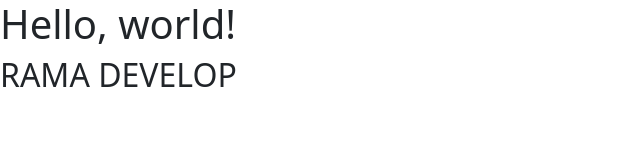
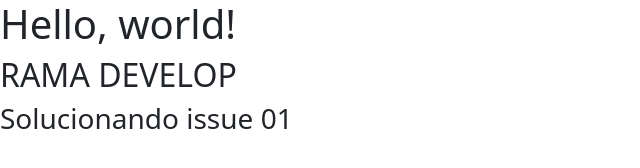
Before and after one commit to ToniDIW/Test_DIW_Pages, a plain HTML site: page index.html in a window 1280 px wide. Shown: the whole page, without its empty margins (0-640 px from the left). Drawn offline with nearby package versions, Linux system fonts and the light colour scheme.

Commit message:
Solucionada la issue 01

```diff
--- a/index.html
+++ b/index.html
@@ -13,6 +13,7 @@
 <body>
     <h1>Hello, world!</h1>
     <h2>RAMA DEVELOP</h2>
+    <h3>Solucionando issue 01</h3>
     <script src="https://cdn.jsdelivr.net/npm/bootstrap@5.3.0-alpha1/dist/js/bootstrap.bundle.min.js"
         integrity="sha384-w76AqPfDkMBDXo30jS1Sgez6pr3x5MlQ1ZAGC+nuZB+EYdgRZgiwxhTBTkF7CXvN"
         crossorigin="anonymous"></script>
```
